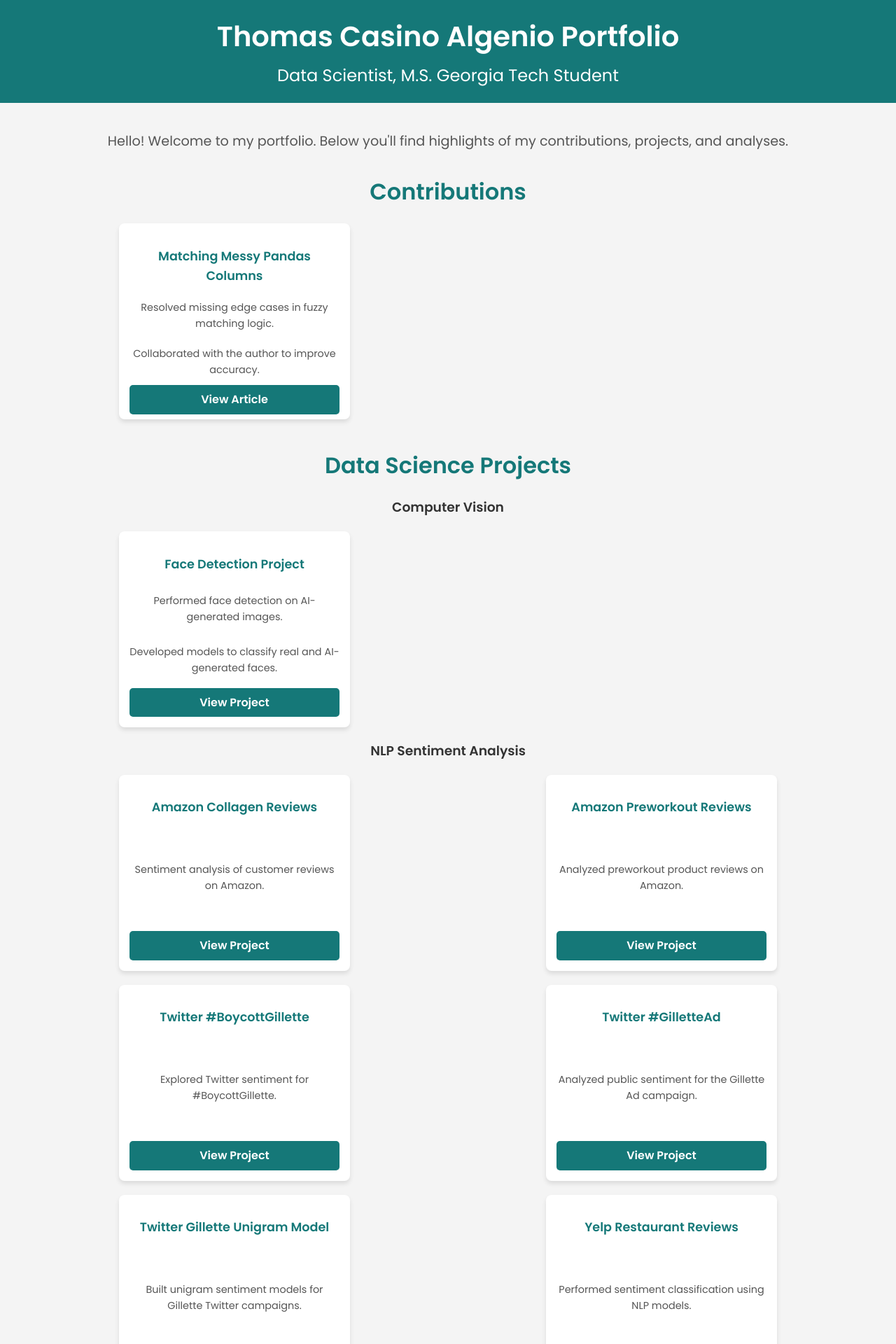
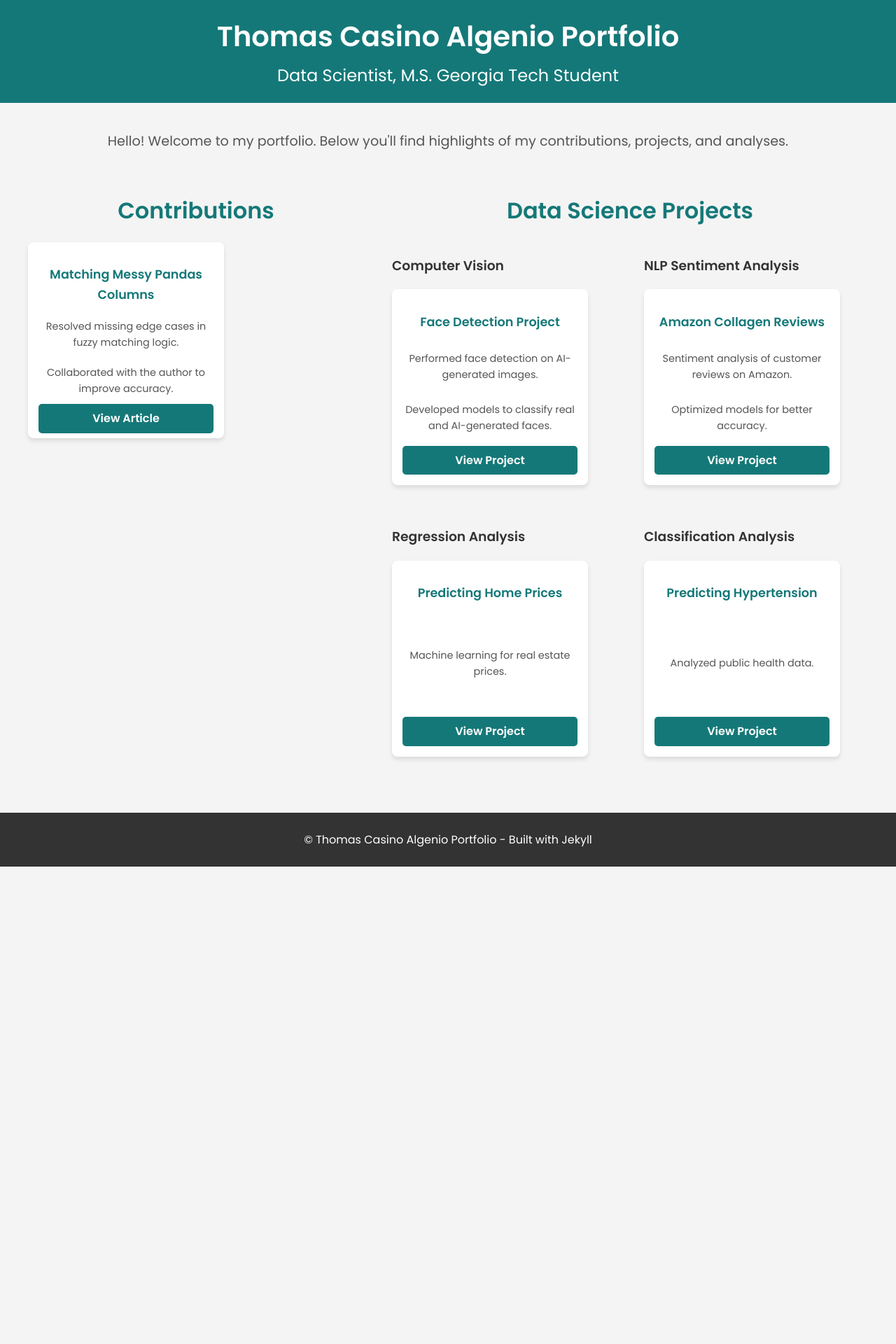
Before and after one commit to thomasalgenio/Thomas_Portfolio, a Jekyll site: the page built from README.md, in a window 1280 px wide. Shown: the top 1920 px of the page at 70% size. Built offline with Jekyll 4.4.1, drawn with Linux system fonts in a browser that asks for light colours; our own code applies the rules of GitHub Pages for plain Markdown files; after the commit the page ends 1238 px from its top, so only the background shows below that; some of the changed text lies outside the part shown.

Commit message:
Update default.html

```diff
--- a/_layouts/default.html
+++ b/_layouts/default.html
@@ -50,15 +50,21 @@
         text-align: center;
       }
 
+      .grid-2-columns {
+        display: grid;
+        grid-template-columns: 1fr 1fr;
+        gap: 40px;
+      }
+
       .projects {
         display: grid;
         gap: 20px;
-        grid-template-columns: repeat(2, 1fr);
+        grid-template-columns: repeat(3, 1fr);
         justify-items: center;
       }
 
       .project-card {
-        width: 300px;
+        width: 250px;
         height: 250px;
         background: white;
         border-radius: 8px;
@@ -116,12 +122,6 @@
         color: #555;
         margin-bottom: 30px;
       }
-
-      @media (max-width: 768px) {
-        .projects {
-          grid-template-columns: 1fr;
-        }
-      }
     </style>
   </head>
   <body>
@@ -136,8 +136,10 @@
         Hello! Welcome to my portfolio. Below you'll find highlights of my contributions, projects, and analyses.
       </div>
 
-      <!-- Contributions Section -->
-      <section>
+      <!-- Top Row: Contributions and Data Science Projects -->
+      <section class="grid-2-columns">
+        <!-- Contributions -->
+        <div>
           <h2>Contributions</h2>
           <div class="projects">
             <div class="project-card">
@@ -147,14 +149,15 @@
               <a href="https://medium.com/analytics-vidhya/matching-messy-pandas-columns-with-fuzzywuzzy-4adda6c7994f" class="btn">View Article</a>
             </div>
           </div>
-      </section>
+        </div>
 
-      <!-- Data Science Projects Section -->
-      <section>
+        <!-- Data Science Projects -->
+        <div>
           <h2>Data Science Projects</h2>
-
+          <div class="grid-2-columns">
             <!-- Computer Vision -->
-        <h3 style="text-align: center;">Computer Vision</h3>
+            <div>
+              <h3>Computer Vision</h3>
               <div class="projects">
                 <div class="project-card">
                   <h3>Face Detection Project</h3>
@@ -163,69 +166,44 @@
                   <a href="https://github.com/thomasalgenio/Sample_Projects/tree/main/Face_Detection_on_AI_Generated_Images" class="btn">View Project</a>
                 </div>
               </div>
+            </div>
 
             <!-- NLP Sentiment Analysis -->
-        <h3 style="text-align: center;">NLP Sentiment Analysis</h3>
+            <div>
+              <h3>NLP Sentiment Analysis</h3>
               <div class="projects">
                 <div class="project-card">
                   <h3>Amazon Collagen Reviews</h3>
                   <p>Sentiment analysis of customer reviews on Amazon.</p>
+                  <p>Optimized models for better accuracy.</p>
                   <a href="https://github.com/thomasalgenio/Sample_Projects/tree/main/NLP_Sentiment_Analysis_Amazon" class="btn">View Project</a>
                 </div>
-          <div class="project-card">
-            <h3>Amazon Preworkout Reviews</h3>
-            <p>Analyzed preworkout product reviews on Amazon.</p>
-            <a href="https://github.com/thomasalgenio/Sample_Projects/tree/main/NLP_Sentiment_Analysis_Amazon" class="btn">View Project</a>
-          </div>
-          <div class="project-card">
-            <h3>Twitter #BoycottGillette</h3>
-            <p>Explored Twitter sentiment for #BoycottGillette.</p>
-            <a href="https://github.com/thomasalgenio/Sample_Projects/tree/main/NLP_Sentiment_Analysis_Gillette" class="btn">View Project</a>
-          </div>
-          <div class="project-card">
-            <h3>Twitter #GilletteAd</h3>
-            <p>Analyzed public sentiment for the Gillette Ad campaign.</p>
-            <a href="https://github.com/thomasalgenio/Sample_Projects/tree/main/NLP_Sentiment_Analysis_Gillette" class="btn">View Project</a>
-          </div>
-          <div class="project-card">
-            <h3>Twitter Gillette Unigram Model</h3>
-            <p>Built unigram sentiment models for Gillette Twitter campaigns.</p>
-            <a href="https://github.com/thomasalgenio/Sample_Projects/tree/main/NLP_Sentiment_Analysis_Gillette" class="btn">View Project</a>
-          </div>
-          <div class="project-card">
-            <h3>Yelp Restaurant Reviews</h3>
-            <p>Performed sentiment classification using NLP models.</p>
-            <a href="https://github.com/thomasalgenio/Sample_Projects/tree/main/NLP_Sentiment_Analysis_Yelp" class="btn">View Project</a>
               </div>
             </div>
 
             <!-- Regression Analysis -->
-        <h3 style="text-align: center;">Regression Analysis</h3>
+            <div>
+              <h3>Regression Analysis</h3>
               <div class="projects">
                 <div class="project-card">
-            <h3>Predicting Bank Loan Approval</h3>
-            <p>Developed predictive models for bank loan approvals.</p>
-            <a href="https://github.com/thomasalgenio/Sample_Projects/tree/main/Bank_Loan_Prediction" class="btn">View Project</a>
+                  <h3>Predicting Home Prices</h3>
+                  <p>Machine learning for real estate prices.</p>
+                  <a href="https://github.com/thomasalgenio/Sample_Projects/tree/main/Real_Estate_Prices_Prediction" class="btn">View Project</a>
                 </div>
-          <div class="project-card">
-            <h3>Predicting Diamond Prices</h3>
-            <p>Predicted prices using regression models.</p>
-            <a href="https://github.com/thomasalgenio/Sample_Projects/tree/main/Diamond_Prices_Prediction" class="btn">View Project</a>
               </div>
             </div>
 
             <!-- Classification Analysis -->
-        <h3 style="text-align: center;">Classification Analysis</h3>
+            <div>
+              <h3>Classification Analysis</h3>
               <div class="projects">
                 <div class="project-card">
                   <h3>Predicting Hypertension</h3>
                   <p>Analyzed public health data.</p>
                   <a href="https://github.com/thomasalgenio/Sample_Projects/tree/main/Hypertension_Prediction" class="btn">View Project</a>
                 </div>
-          <div class="project-card">
-            <h3>Hypertension Insights</h3>
-            <p>Generated insights from health data.</p>
-            <a href="https://github.com/thomasalgenio/Sample_Projects/tree/main/Hypertension_Prediction" class="btn">View Project</a>
+              </div>
+            </div>
           </div>
         </div>
       </section>
```
Lines whose indentation alone changed are shown as unchanged.
